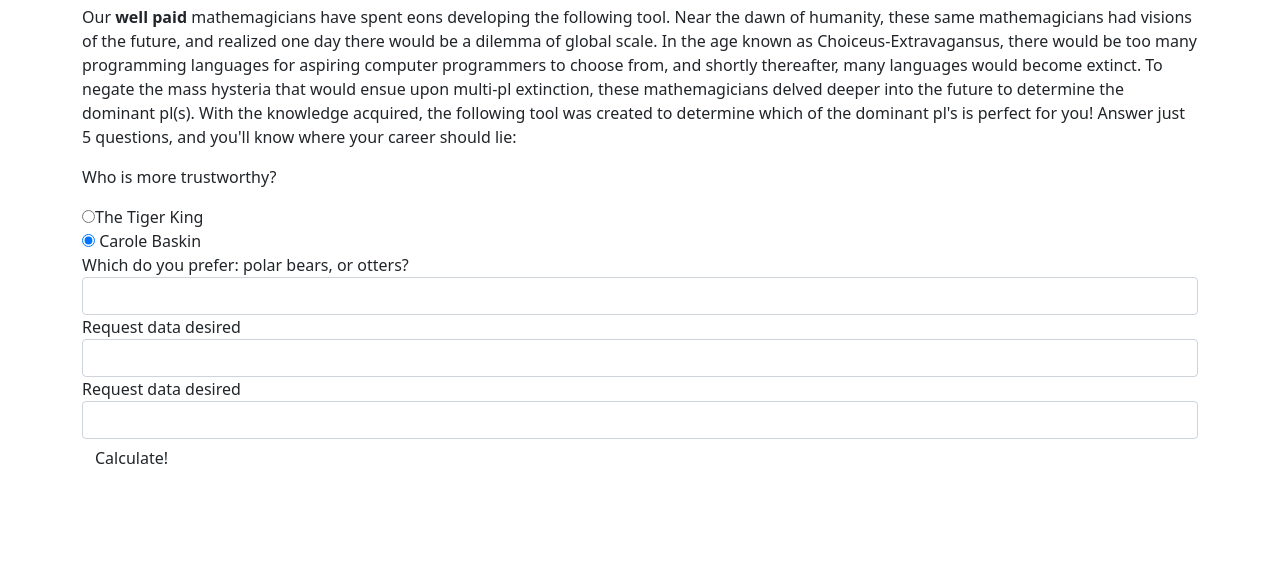
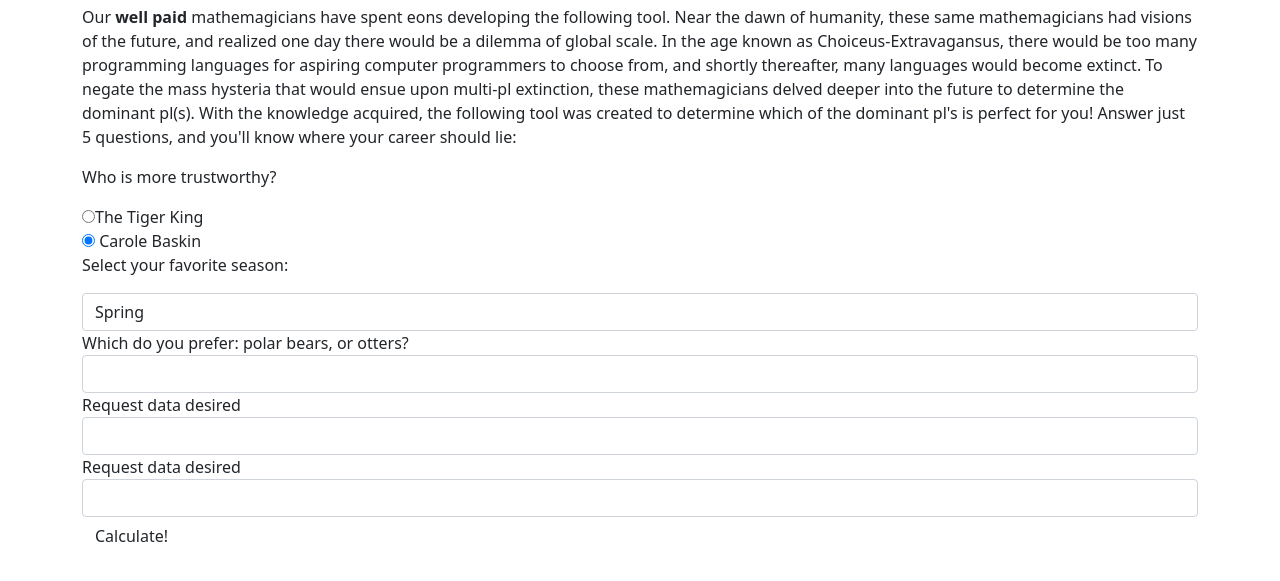
Before and after one commit to MorganJBradford/programmingLanguageSuggester, a plain HTML site: page index.html in a window 1280 px wide. Shown: the part 139-720 px from the top of the page. Drawn offline with Linux system fonts and the light colour scheme.

Commit message:
add div.select with p and 4 options

```diff
--- a/index.html
+++ b/index.html
@@ -28,6 +28,15 @@
             <input type="radio" name="trust" value="carole" checked>
             Carole Baskin
           </label>
+        </div>
+        <div class="select">
+          <p>Select your favorite season:</p>
+          <select class="form-control" id="season">
+            <option>Spring</option>
+            <option>Summer</option>
+            <option>Autumn</option>
+            <option>Winter</option>
+          </select>
         </div>
         <!--
         <div class="radio">
```
